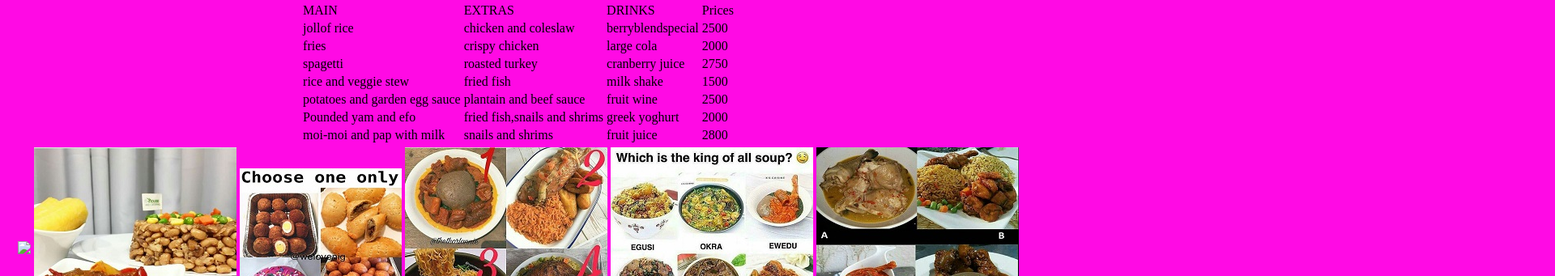
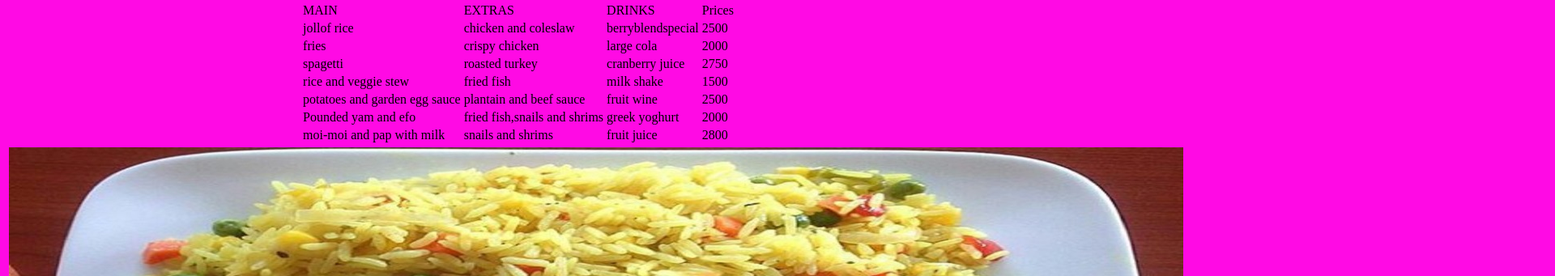
Before and after one commit to Kaebee-27/Kaebee-27, a plain HTML site: page food menu.html in a window 1280 px wide. Shown: the part 275-616 px from the top of the page at 81% size, 1920 px wide, since content can reach past the window. Drawn offline with Linux system fonts and the light colour scheme.

Commit message:
Update food menu.html

```diff
--- a/food menu.html
+++ b/food menu.html
@@ -63,7 +63,7 @@
                 <table >
                  <tr>
                     <td>
-                        <img src="projectpic 17.JPG">
+                        <img src="projectpic 3.JPG">
                     </td>
                     <td>
                         <img src="projectpic 18.JPG">
```
